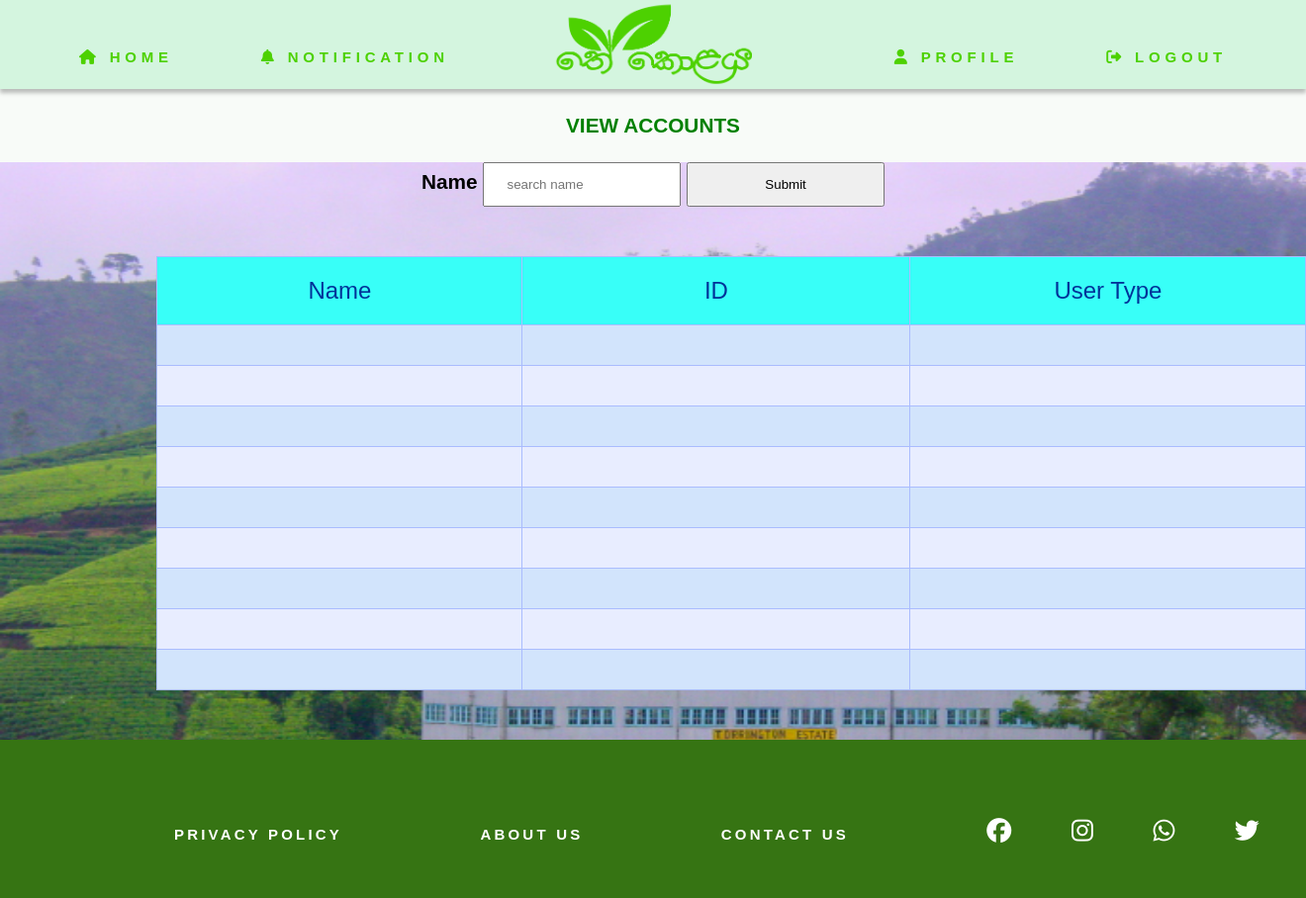
After one commit to Group22UCSC/TheKolaya, a PHP site: the page made by views/manager/viewAccount.php in a window 1320 px wide. The commit adds this page. Shown: the whole page at 99% size. Run offline with PHP 8.4, Linux system fonts and the light colour scheme; the template is opened without the code that fills it, so the values that code supplies are empty; some libraries are stand-ins or nearby versions.

Commit message:
manager view accounts and view tea quality pages add

```diff
--- /dev/null
+++ b/vendors/css/manager/viewAccount.css
@@ -0,0 +1,75 @@
+*{ margin: 0; padding: 0; }
+
+.middle-conatiner {
+   background-image: url("../../images/admin/3.jpg");
+   background-repeat: no-repeat;
+    background-size: 100% 100%;
+   /* margin: 25px 0px;*/
+   margin-top: 25px;
+    text-align: center;
+    width: 100%;
+    display: flex;
+    flex-direction: column;
+}
+
+
+
+
+
+.middle{
+    color: green;
+    size: 15px;
+    margin: 25px 0px;
+    /*margin-left: 43%;*/
+    text-align: center;
+    width: 100%;
+
+}
+
+
+
+.btn {
+  outline: none;
+  text-transform: uppercase;
+  cursor: pointer;
+  transition: 0.5s;
+  margin-top: 30px;
+  width: 200px;
+  height: 75px;
+  background: #8AF2AD;
+  border: 1px solid #000000;
+  color: white;
+  box-sizing: border-box;
+  box-shadow: 0px 4px 4px rgba(0, 0, 0, 0.25), 0px 4px 4px rgba(0, 0, 0, 0.25), 0px 4px 4px rgba(0, 0, 0, 0.25);
+  border-radius: 14px;
+
+  font-size: 16px;
+  line-height: 16px;
+  font-weight: bold;
+  /* letter-spacing: 0.3rem; */
+}
+
+.table{
+  padding-top: 50px;
+  padding-bottom: 50px;
+  padding-left:12% ;
+
+}
+
+
+
+
+.tg  {border-collapse:collapse;border-color:#aabcfe;border-spacing:0;}
+.tg td{background-color:#e8edff;border-color:#aabcfe;border-style:solid;border-width:1px;color:#669;
+  font-family:Arial, sans-serif;font-size:14px;overflow:hidden;padding:20px 5px;word-break:normal;}
+.tg th{background-color:#b9c9fe;border-color:#aabcfe;border-style:solid;border-width:1px;color:#039;
+  font-family:Arial, sans-serif;font-size:14px;font-weight:normal;overflow:hidden;padding:20px 5px;word-break:normal;}
+.tg .tg-phtq{background-color:#D2E4FC;border-color:inherit;text-align:left;vertical-align:top}
+.tg .tg-uorz{background-color:#38fff8;border-color:inherit;font-size:24px;text-align:center;vertical-align:top}
+.tg .tg-0pky{border-color:inherit;text-align:left;vertical-align:top}
+
+input {
+  /*display: block;*/
+  height: 45px;
+  width: 200px;
+}
--- a/views/manager/manager.php
+++ b/views/manager/manager.php
@@ -6,9 +6,9 @@
 
     <div class="middle-left">
         <div class="btn-list">
-          <button class="btn btn-account"><i class="fas fa-user"></i> ACCOUNTS</button>
+          <a href="<?php echo URL?>manager/viewAccount"> <button class="btn btn-account"><i class="fas fa-user"></i> ACCOUNTS</button></a>
 
-          <button class="btn btn-tea"><i class="fas fa-leaf"></i>TEA QUALITY</button>
+           <a href="<?php echo URL?>manager/viewTeaQuality"> <button class="btn btn-tea"><i class="fas fa-leaf"></i>TEA QUALITY</button></a>
 
           <button class="btn btn-payments"><i class="fas fa-hand-holding-usd"></i> PAYMENTS</button>
 
--- /dev/null
+++ b/views/manager/viewAccount.php
@@ -0,0 +1,113 @@
+<link rel="stylesheet" href="<?php echo URL?>vendors/css/manager/viewAccount.css">
+<link rel="stylesheet" href="<?php echo URL?>vendors/css/manager/manager-queries.css">
+<?php include 'topContainer.php';?>
+
+
+
+
+
+   <div class="middle">VIEW ACCOUNTS</div>
+
+   <div class="middle-conatiner">
+
+     <div class="name">
+
+
+        <label for="name">Name </label>
+       <input type="text" name="name" placeholder="&nbsp;&nbsp;&nbsp;&nbsp;&nbsp;&nbsp;search name">
+       <a href="<?php echo URL?>manager/viewAccount1"><input type="submit" name="submit"></a>
+
+
+
+
+
+<div class="table">
+ <!--
+<style type="text/css">
+.tg  {border-collapse:collapse;border-color:#aabcfe;border-spacing:0;}
+.tg td{background-color:#e8edff;border-color:#aabcfe;border-style:solid;border-width:1px;color:#669;
+  font-family:Arial, sans-serif;font-size:14px;overflow:hidden;padding:20px 5px;word-break:normal;}
+.tg th{background-color:#b9c9fe;border-color:#aabcfe;border-style:solid;border-width:1px;color:#039;
+  font-family:Arial, sans-serif;font-size:14px;font-weight:normal;overflow:hidden;padding:20px 5px;word-break:normal;}
+.tg .tg-phtq{background-color:#D2E4FC;border-color:inherit;text-align:left;vertical-align:top}
+.tg .tg-uorz{background-color:#38fff8;border-color:inherit;font-size:24px;text-align:center;vertical-align:top}
+.tg .tg-0pky{border-color:inherit;text-align:left;vertical-align:top}
+</style> -->
+<table class="tg" style="undefined;table-layout: fixed; width: 1161px">
+<colgroup>
+<col style="width: 369px">
+<col style="width: 392px">
+<col style="width: 400px">
+</colgroup>
+<thead>
+  <tr>
+    <th class="tg-uorz">Name</th>
+    <th class="tg-uorz">ID</th>
+    <th class="tg-uorz">User Type</th>
+  </tr>
+</thead>
+<tbody>
+  <tr>
+    <td class="tg-phtq"></td>
+    <td class="tg-phtq"></td>
+    <td class="tg-phtq"></td>
+  </tr>
+  <tr>
+    <td class="tg-0pky"></td>
+    <td class="tg-0pky"></td>
+    <td class="tg-0pky"></td>
+  </tr>
+  <tr>
+    <td class="tg-phtq"></td>
+    <td class="tg-phtq"></td>
+    <td class="tg-phtq"></td>
+  </tr>
+  <tr>
+    <td class="tg-0pky"></td>
+    <td class="tg-0pky"></td>
+    <td class="tg-0pky"></td>
+  </tr>
+  <tr>
+    <td class="tg-phtq"></td>
+    <td class="tg-phtq"></td>
+    <td class="tg-phtq"></td>
+  </tr>
+  <tr>
+    <td class="tg-0pky"></td>
+    <td class="tg-0pky"></td>
+    <td class="tg-0pky"></td>
+  </tr>
+  <tr>
+    <td class="tg-phtq"></td>
+    <td class="tg-phtq"></td>
+    <td class="tg-phtq"></td>
+  </tr>
+  <tr>
+    <td class="tg-0pky"></td>
+    <td class="tg-0pky"></td>
+    <td class="tg-0pky"></td>
+  </tr>
+  <tr>
+    <td class="tg-phtq"></td>
+    <td class="tg-phtq"></td>
+    <td class="tg-phtq"></td>
+  </tr>
+</tbody>
+</table>
+
+
+
+
+     </div>
+
+
+
+     <!--  <div class="submit">
+          <a href="#"><button class="btn btn-register" ><i class="fas fa-leaf"></i> REGISTER</button></a>
+      </div>
+        -->
+
+
+    </div>
+
+<?php include 'views/bottomContainer.php';?>
```
Also changed, not shown: controllers/manager/Manager.php (+12 -0 lines), vendors/css/manager/viewAccount1.css (added, +99 -0 lines), vendors/css/manager/viewTeaQuality.css (added, +75 -0 lines), views/manager/viewAccount1.php (added, +48 -0 lines), views/manager/viewTeaQuality.php (added, +113 -0 lines).
